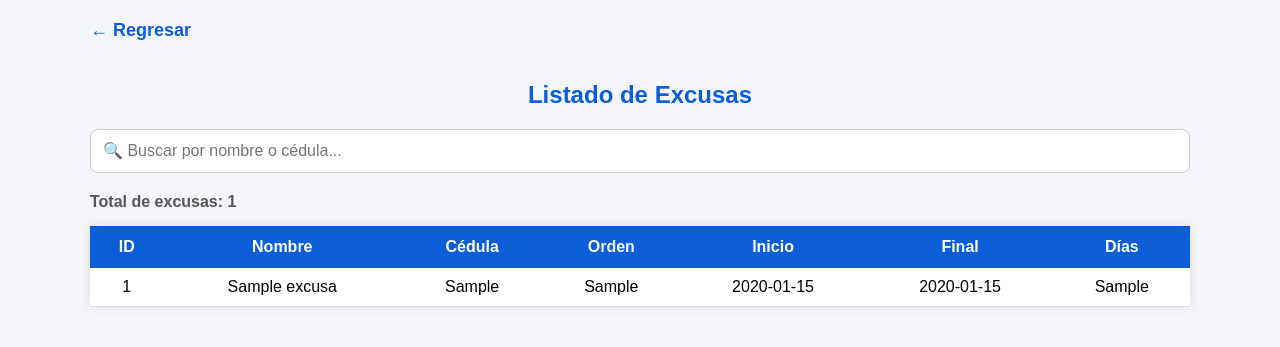
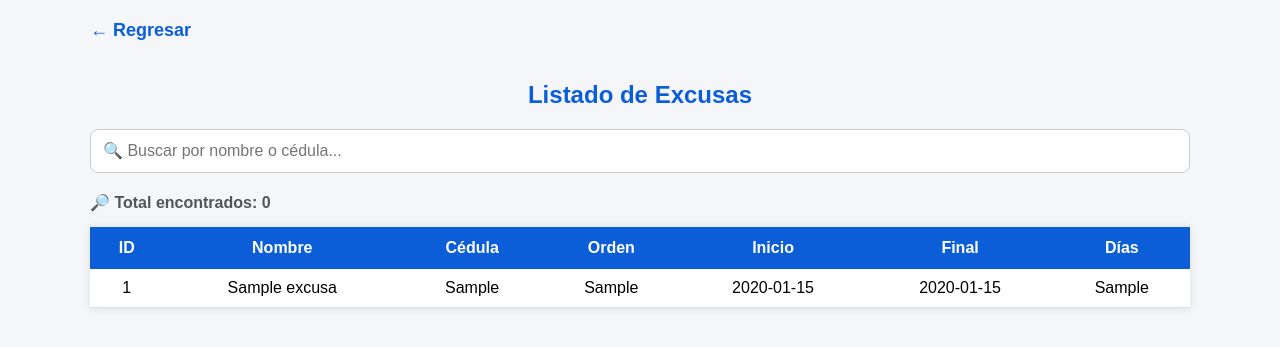
Before and after one commit to danmjp19-boop/control-excusados, a Flask app: page /lista_excusas in a window 1280 px wide. Shown: the top 347 px of the page. Run offline with Flask 3, Linux system fonts and the light colour scheme; tables that the repository leaves empty hold one stand-in row (values such as "Sample post").

Commit message:
Update lista_excusas.html

```diff
--- a/templates/lista_excusas.html
+++ b/templates/lista_excusas.html
@@ -97,8 +97,8 @@ class="buscador"
 placeholder="🔍 Buscar por nombre o cédula..."
 onkeyup="filtrar()">
 
-<div class="total">
-Total de excusas: {{ excusas|length }}
+<div class="total" id="contador">
+🔎 Total encontrados: 0
 </div>
 
 <table id="tabla">
@@ -142,18 +142,27 @@ let filtro=input.value.toUpperCase();
 let tabla=document.getElementById("tabla");
 let filas=tabla.getElementsByTagName("tr");
 
+let encontrados=0;
+
 for(let i=1;i<filas.length;i++){
 
 let nombre=filas[i].cells[1].textContent.toUpperCase();
 let cedula=filas[i].cells[2].textContent.toUpperCase();
 
-if(nombre.indexOf(filtro)>-1 || cedula.indexOf(filtro)>-1){
+if(filtro!="" && (nombre.indexOf(filtro)>-1 || cedula.indexOf(filtro)>-1)){
+
 filas[i].style.display="";
+encontrados++;
+
 }else{
+
 filas[i].style.display="none";
+
 }
 
 }
+
+document.getElementById("contador").innerHTML="🔎 Total encontrados: "+encontrados;
 
 }
 
```
